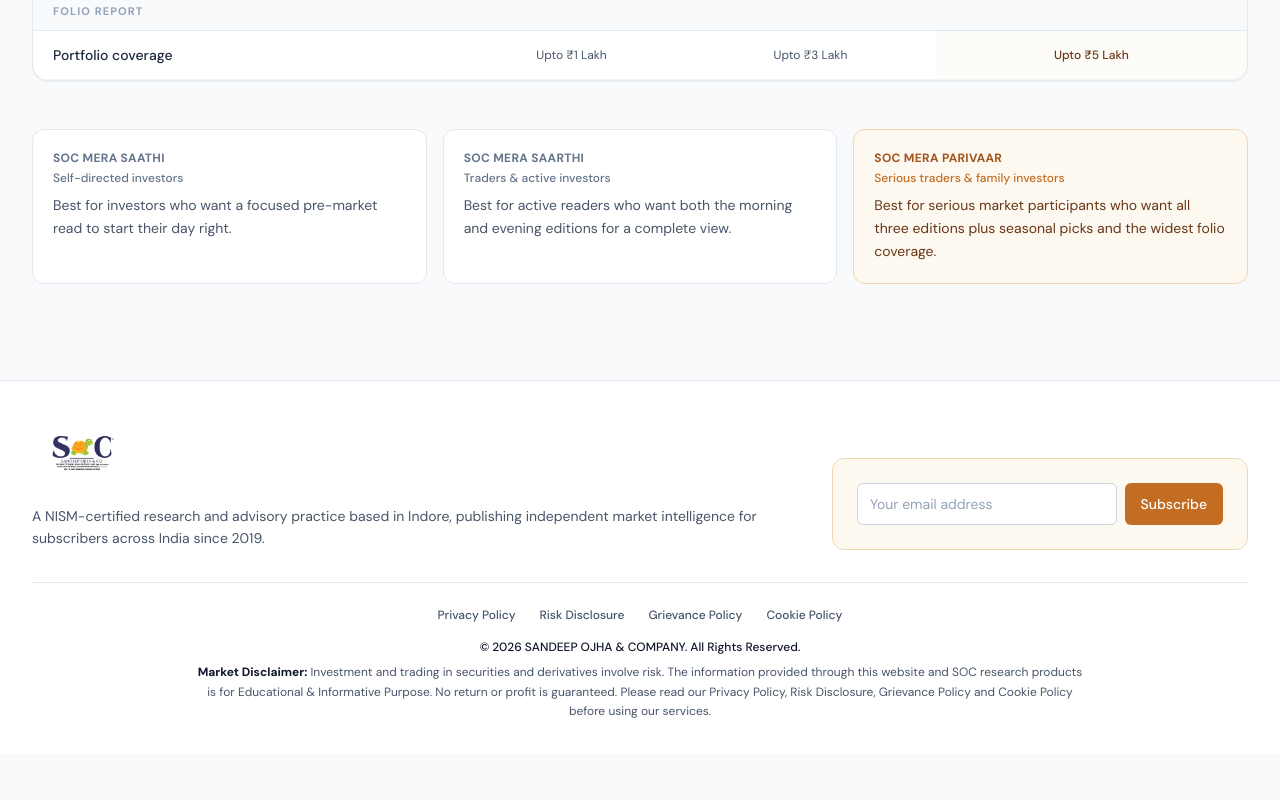
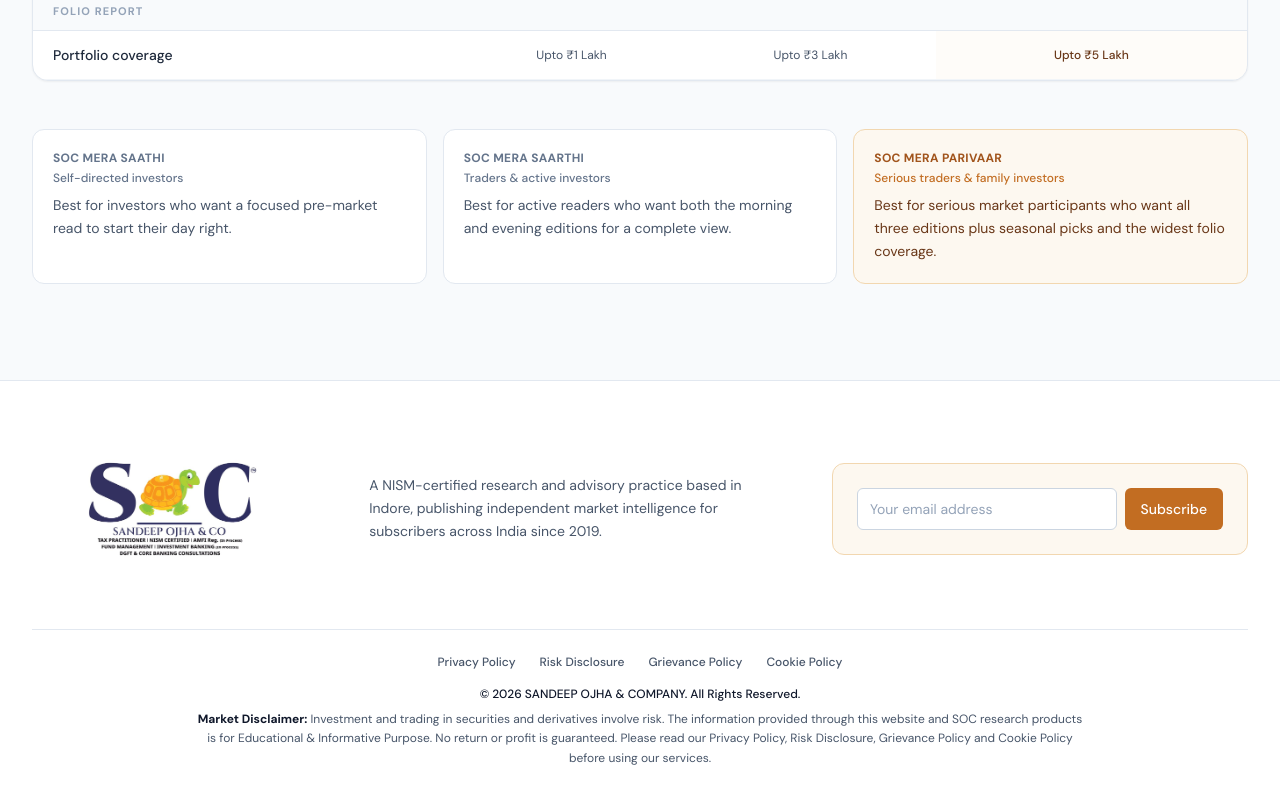
Before and after one commit to akshatmhjj/SOC-Mitra, a React (Vite) app: page / in a window 1280 px wide. Shown: the part 7480-8280 px from the top of the page. Before the commit the page ends 8234 px from the top, so only its background shows below. Built offline with nearby package versions, Linux system fonts and the light colour scheme.

Commit message:
footer design changed

```diff
--- a/src/components/Footer.tsx
+++ b/src/components/Footer.tsx
@@ -28,37 +28,31 @@
   return (
     <footer className="pt-10 pb-8 border-t border-slate-200 bg-white">
       <Container>
-        <div className="grid gap-8 lg:grid-cols-[1fr_26rem] lg:items-end">
-          <div>
+        <div className="grid gap-6 lg:grid-cols-[auto_1fr_auto] lg:items-center">
+          {/* Logo */}
+          <div className="flex justify-center lg:justify-start">
             <img
               src="/Company%20Name%20Logo.jpg"
               alt="SOC Mitra"
-              className="max-h-16 w-auto object-contain shrink-0 mb-5"
+              className="h-44 w-auto object-contain shrink-0"
             />
+          </div>
+
+          {/* Description */}
+          <div className="text-center lg:text-left lg:px-8">
             <p className="text-sm text-slate-600 leading-relaxed">
               {footerData.description}
             </p>
           </div>
 
-          <div className="rounded-xl border border-brand-200 bg-brand-50 p-5 sm:p-6">
-            <div className="flex items-start gap-3">
-              {/* <div>
-                <h3 className="font-display text-lg font-bold text-slate-900">Daily market intelligence</h3>
-                <p className="mt-1 text-sm leading-relaxed text-slate-600">
-                  Get the day&apos;s key market insights delivered to your inbox.
-                </p>
-              </div> */}
-            </div>
-
+          {/* Subscribe Box */}
+          <div className="rounded-xl border border-brand-200 bg-brand-50 p-5 sm:p-6 lg:min-w-[26rem]">
             {isSubscribed ? (
               <p className="rounded-md bg-brand-50 px-3 py-2.5 text-sm font-medium text-green-700">
                 You&apos;re on the list. Check your inbox for confirmation.
               </p>
             ) : (
               <form className="flex flex-col gap-2 sm:flex-row" onSubmit={handleSubmit}>
-              {/* <div className="flex h-10 w-10 shrink-0 items-center justify-center rounded-lg bg-brand-600 text-white">
-                {isSubscribed ? <Check size={18} /> : <Mail size={18} />}
-              </div> */}
                 <label htmlFor="newsletter-email" className="sr-only">Email address</label>
                 <input
                   id="newsletter-email"
@@ -79,23 +73,6 @@
             )}
           </div>
         </div>
-
-        {/* {footerData.columns.map((column) => (
-            <div key={column.heading}>
-              <h4 className="text-xs font-semibold uppercase tracking-wider text-slate-900">
-                {column.heading}
-              </h4>
-              <ul className="mt-4 space-y-2">
-                {column.links.map((link) => (
-                  <li key={link.label}>
-                    <a href={link.href} className="text-sm text-slate-600 hover:text-brand-600 transition-colors">
-                      {link.label}
-                    </a>
-                  </li>
-                ))}
-              </ul>
-            </div>
-          ))} */}
 
         <motion.div
           className="mt-8 pt-6 border-t border-slate-200 space-y-4"
```
